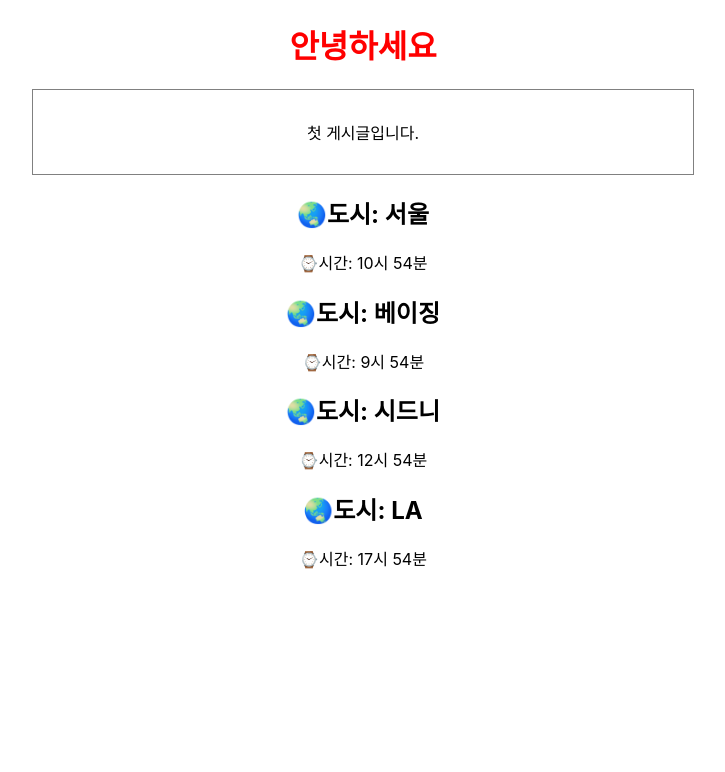
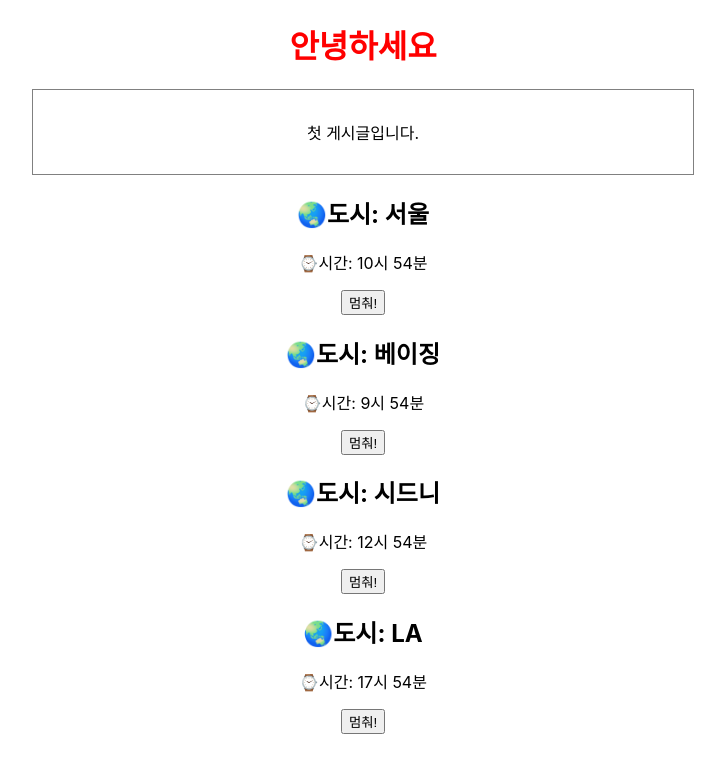
Before and after one commit to baaaam771/react_basic, a React (Create React App) app: page / in a window 1280 px wide. Shown: the top 772 px of the page, without its empty margins (277-1002 px from the left). Built offline with nearby package versions, Linux system fonts and the light colour scheme.

Commit message:
stop btn

```diff
--- a/src/App.js
+++ b/src/App.js
@@ -19,10 +19,11 @@ class WorldClock extends Component {
     super(props)
     this.state = {
       hour: this.props.time,
-      minute: 0
+      minute: 0,
+      stop: false,
     }
 // this.setState
-    setInterval(() => {
+    this.timer = setInterval(() => {
       this.setState((state) => (
         state.minute === 59
         ? {hour: state.hour + 1, minute: 0}
@@ -32,11 +33,18 @@ class WorldClock extends Component {
 
   }
 
+  handlingClick = (event) => {
+    console.log(event.target)
+    this.setState({stop: event.target.value})
+    clearInterval(this.timer)
+  }
+
   render() {
     return (
       <div className={"WorldClock"}>
         <h2>🌏도시: {this.props.city}</h2>
         <p>⌚시간: {this.state.hour}시 {this.state.minute}분</p>
+        <button value={true} onClick={this.handlingClick}>멈춰!</button>
       </div>
     )
   }
```
